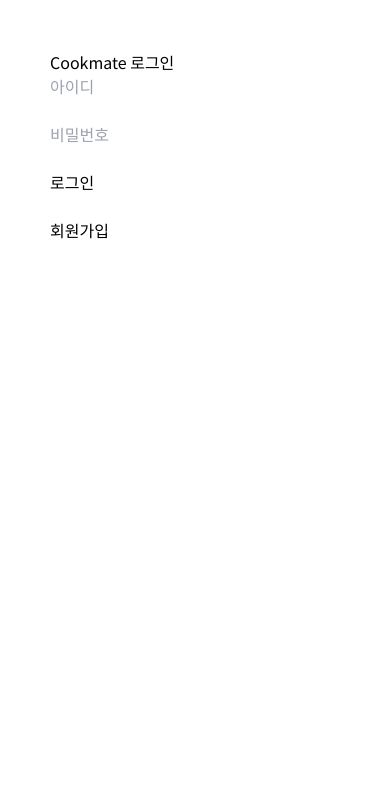
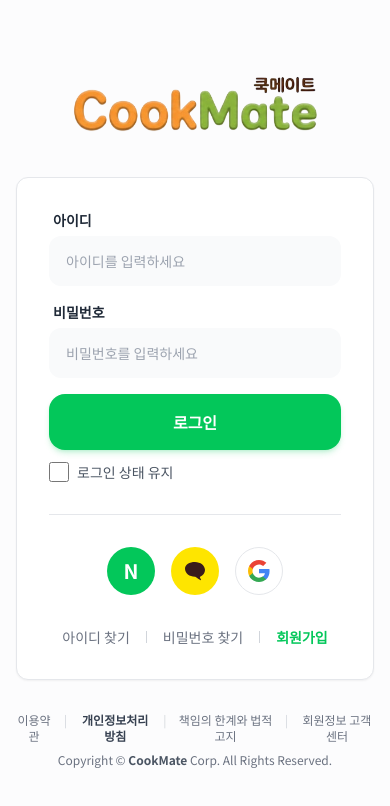
Before and after one commit to Jack3250/cookmate, a React (Vite) app in the folder frontend/: page /login in a window 390 px wide. Shown: the top 806 px of the page. Built offline with nearby package versions, Linux system fonts and the light colour scheme; no server answers.

Commit message:
[ADD/MOD] 로그인, 로그아웃 기능 적용 및 로그인 유지 기능 추가

```diff
--- a/frontend/src/App.jsx
+++ b/frontend/src/App.jsx
@@ -6,10 +6,26 @@ import React, { useEffect } from 'react';
 import { useMessageStore } from './stores/useMessageStore';
 import useUserStore from './stores/useUserStore';
 import ConfirmModal from './components/common/ConfirmModal';
+import { getMeApi } from './api/userApi';
 
 function App() {
   const loadMessages = useMessageStore(state => state.loadMessages);
   const theme = useUserStore(state => state.theme);
+  const login = useUserStore(state => state.login);
+  const logout = useUserStore(state => state.logout);
+
+  // 앱 로드 시 세션 복구 (Hydration)
+  useEffect(() => {
+    const restoreSession = async () => {
+      try {
+        const userData = await getMeApi();
+        login(userData); // 쿠키가 살아있다면 스토어 복구
+      } catch (error) {
+        logout(); // 쿠키가 없거나 만료되었다면 로그아웃 처리
+      }
+    };
+    restoreSession();
+  }, []);
 
   useEffect(() => {
     loadMessages();
--- a/frontend/src/api/userApi.js
+++ b/frontend/src/api/userApi.js
@@ -60,7 +60,7 @@ export const checkNicknameApi = async (nickname) => {
 /**
  * 이메일 중복 확인 API
  * @param {string} email 확인할 이메일
- * @returns {Promise<boolean>} 사용 가능 여부
+ * @return {Promise<boolean>} 사용 가능 여부
  */
 export const checkEmailApi = async (email) => {
   const response = await client.get('/users/check-email', {
@@ -68,3 +68,12 @@ export const checkEmailApi = async (email) => {
   });
   return response.data;
 };
+
+/**
+ * 내 정보 조회 API (세션 복구용)
+ * @return {Promise<Object>} 현재 로그인된 유저 정보
+ */
+export const getMeApi = async () => {
+  const response = await client.get('/users/me');
+  return response.data;
+};
--- a/frontend/src/pages/user/LoginPage.jsx
+++ b/frontend/src/pages/user/LoginPage.jsx
@@ -1,14 +1,19 @@
 import { useState } from "react";
-import { useNavigate } from "react-router-dom";
+import { Link, useNavigate } from "react-router-dom";
 import { loginApi } from "../../api/userApi";
 import { gfnToast } from "../../utils/toastUtils";
+import FormInput from "../../components/regist/FormInput";
+import useUserStore from "../../stores/useUserStore";
 
 function LoginPage() {
   const [loginId, setLoginId] = useState("");
   const [pswd, setPswd] = useState("");
+  const [keepLoggedIn, setKeepLoggedIn] = useState(false);
   const navigate = useNavigate();
+  const login = useUserStore((state) => state.login);
 
-  const handleLogin = async () => {
+  const handleLogin = async (e) => {
+    e.preventDefault();
 
     if (!loginId) {
       gfnToast("valid.require.input", ["아이디"]);
@@ -21,7 +26,9 @@ function LoginPage() {
     }
 
     try {
-      const data = await loginApi({ loginId, pswd });
+      const data = await loginApi({ loginId, pswd, keepLoggedIn });
+      login(data);
+      gfnToast("login.success", [data.nickname || data.userNm || "회원"]);
       navigate("/main");
     } catch (error) {
       console.error("로그인 실패:", error);
@@ -29,27 +36,113 @@ function LoginPage() {
   };
 
   return (
-    <div style={{ padding: '50px' }}>
-      <h2>Cookmate 로그인</h2>
-      <input
+    <div className="bg-gray-50/50 dark:bg-zinc-900 min-h-screen flex flex-col items-center justify-center p-4 relative font-body text-gray-800 dark:text-gray-200">
+
+      <div className="w-full max-w-[460px]">
+        {/* 로고 영역 */}
+        <div className="text-center mb-10">
+          <Link to="/main" className="inline-flex items-center justify-center group decoration-transparent">
+            <img
+              src="/src/assets/common/Logo.png"
+              alt="CookMate Logo"
+              className="h-14 w-auto object-contain"
+            />
+          </Link>
+        </div>
+
+        {/* 폼 컨테이너 */}
+        <div className="bg-white dark:bg-zinc-800 rounded-xl shadow-sm border border-gray-200 dark:border-zinc-700 p-8 sm:p-10">
+          <form className="space-y-4" onSubmit={handleLogin}>
+            <FormInput
+              label="아이디"
+              placeholder="아이디를 입력하세요"
               type="text"
-        placeholder="아이디"
               value={loginId}
               onChange={(e) => setLoginId(e.target.value)}
+              autoComplete="username"
             />
-      <br /><br />
-      <input
+            <FormInput
+              label="비밀번호"
+              placeholder="비밀번호를 입력하세요"
               type="password"
-        placeholder="비밀번호"
               value={pswd}
               onChange={(e) => setPswd(e.target.value)}
+              autoComplete="current-password"
             />
-      <br /><br />
-      <button onClick={handleLogin}>로그인</button>
-      <br /><br />
-      <button onClick={() => navigate('/join')}>
-        회원가입
+            <button
+              className="w-full py-4 bg-primary hover:bg-primary/90 text-white text-base font-bold rounded-2xl shadow-md shadow-primary/20 hover:scale-[1.01] active:scale-[0.99] transition-all mt-2"
+              type="submit"
+            >
+              로그인
             </button>
+          </form>
+
+          {/* 보조 기능 영역 */}
+          <div className="flex items-center justify-between mt-3 text-sm text-gray-600 dark:text-gray-400">
+            <label className="flex items-center cursor-pointer group">
+              <input
+                className="h-5 w-5 rounded border-gray-300 text-primary focus:ring-primary/20 accent-primary cursor-pointer transition-colors dark:border-zinc-600 dark:bg-zinc-900"
+                type="checkbox"
+                checked={keepLoggedIn}
+                onChange={(e) => setKeepLoggedIn(e.target.checked)}
+              />
+              <span className="ml-2 group-hover:text-gray-800 dark:group-hover:text-gray-200 transition-colors">로그인 상태 유지</span>
+            </label>
+          </div>
+
+          <div className="border-t border-gray-200 dark:border-zinc-700 my-8"></div>
+
+          {/* 소셜 로그인 */}
+          <div className="flex justify-center gap-4">
+            <button className="block w-12 h-12" type="button" aria-label="Naver Login">
+              <div className="w-full h-full rounded-full bg-[#03C75A] flex items-center justify-center text-white hover:opacity-90 transition-opacity">
+                <span className="font-bold text-xl">N</span>
+              </div>
+            </button>
+            <button className="block w-12 h-12" type="button" aria-label="Kakao Login">
+              <div className="w-full h-full rounded-full bg-[#FEE500] flex items-center justify-center text-[#391B1B] hover:opacity-90 transition-opacity">
+                <svg className="w-6 h-6 fill-current" viewBox="0 0 24 24">
+                  <path d="M12 3c5.523 0 10 3.582 10 8 0 2.87-1.9 5.43-4.85 6.78-.33.15-.36.26-.2.63l1.1 2.3c.09.2.04.37-.15.47-.2.1-.4.04-.57-.07-2.6-1.7-4.43-2.9-4.72-3.08-.2-.14-.42-.16-.65-.16C6.477 17.87 2 14.288 2 9.87 2 5.452 6.477 3 12 3z"></path>
+                </svg>
+              </div>
+            </button>
+            <button className="block w-12 h-12" type="button" aria-label="Google Login">
+              <div className="w-full h-full rounded-full bg-white dark:bg-zinc-800 border border-gray-200 dark:border-zinc-600 flex items-center justify-center hover:bg-gray-50 dark:hover:bg-zinc-700 transition-colors">
+                <svg className="w-6 h-6" viewBox="0 0 24 24">
+                  <path d="M22.56 12.25c0-.78-.07-1.53-.2-2.25H12v4.26h5.92c-.26 1.37-1.04 2.53-2.21 3.31v2.77h3.57c2.08-1.92 3.28-4.74 3.28-8.09z" fill="#4285F4"></path>
+                  <path d="M12 23c2.97 0 5.46-.98 7.28-2.66l-3.57-2.77c-.98.66-2.23 1.06-3.71 1.06-2.86 0-5.29-1.93-6.16-4.53H2.18v2.84C3.99 20.53 7.7 23 12 23z" fill="#34A853"></path>
+                  <path d="M5.84 14.09c-.22-.66-.35-1.36-.35-2.09s.13-1.43.35-2.09V7.07H2.18C1.43 8.55 1 10.22 1 12s.43 3.45 1.18 4.93l2.85-2.22.81-.62z" fill="#FBBC05"></path>
+                  <path d="M12 5.38c1.62 0 3.06.56 4.21 1.64l3.15-3.15C17.45 2.09 14.97 1 12 1 7.7 1 3.99 3.47 2.18 7.07l3.66 2.84c.87-2.6 3.3-4.53 6.16-4.53z" fill="#EA4335"></path>
+                </svg>
+              </div>
+            </button>
+          </div>
+
+          <div className="flex justify-center items-center gap-4 mt-8 text-sm text-gray-500 dark:text-gray-400">
+            <Link className="hover:underline hover:text-gray-800 dark:hover:text-gray-200" to="/find-account">아이디 찾기</Link>
+            <span className="w-[1px] h-3 bg-gray-300 dark:bg-zinc-600"></span>
+            <Link className="hover:underline hover:text-gray-800 dark:hover:text-gray-200" to="/find-account" state={{ tab: 'pw' }}>비밀번호 찾기</Link>
+            <span className="w-[1px] h-3 bg-gray-300 dark:bg-zinc-600"></span>
+            <Link className="hover:underline hover:text-gray-800 dark:hover:text-gray-200 font-bold text-primary" to="/join">회원가입</Link>
+          </div>
+        </div>
+
+        {/* 푸터 영역 */}
+        <footer className="mt-8 text-center">
+          <div className="flex justify-center gap-3 text-xs text-gray-500 dark:text-gray-400 mb-2">
+            <Link className="hover:underline" to="#">이용약관</Link>
+            <span className="text-gray-300 dark:text-gray-600">|</span>
+            <Link className="font-bold text-gray-700 dark:text-gray-300 hover:underline" to="#">개인정보처리방침</Link>
+            <span className="text-gray-300 dark:text-gray-600">|</span>
+            <Link className="hover:underline" to="#">책임의 한계와 법적고지</Link>
+            <span className="text-gray-300 dark:text-gray-600">|</span>
+            <Link className="hover:underline" to="#">회원정보 고객센터</Link>
+          </div>
+          <p className="text-xs text-gray-500 dark:text-gray-500">
+            Copyright © <strong className="text-gray-600 dark:text-gray-400 font-bold">CookMate</strong> Corp. All Rights Reserved.
+          </p>
+        </footer>
+      </div>
     </div>
   );
 }
--- a/frontend/src/stores/useUserStore.js
+++ b/frontend/src/stores/useUserStore.js
@@ -30,7 +30,9 @@ const useUserStore = create(
     }),
     {
       name: 'user-storage', // LocalStorage에 저장될 키 이름
-      storage: createJSONStorage(() => localStorage), // 저장소 지정 (기본값이라 생략 가능하지만 명시함)
+      storage: createJSONStorage(() => localStorage), // 저장소 지정
+      // 세션 관련 데이터는 스토리지에 저장하지 않고 오직 theme만 저장하도록 분리
+      partialize: (state) => ({ theme: state.theme }),
     }
   )
 );
```
Also changed, not shown: frontend/src/components/layout/Navbar.jsx (+27 -3 lines), 2 other files (tests, documents, lock files or other folders). Lines whose indentation alone changed are shown as unchanged.
